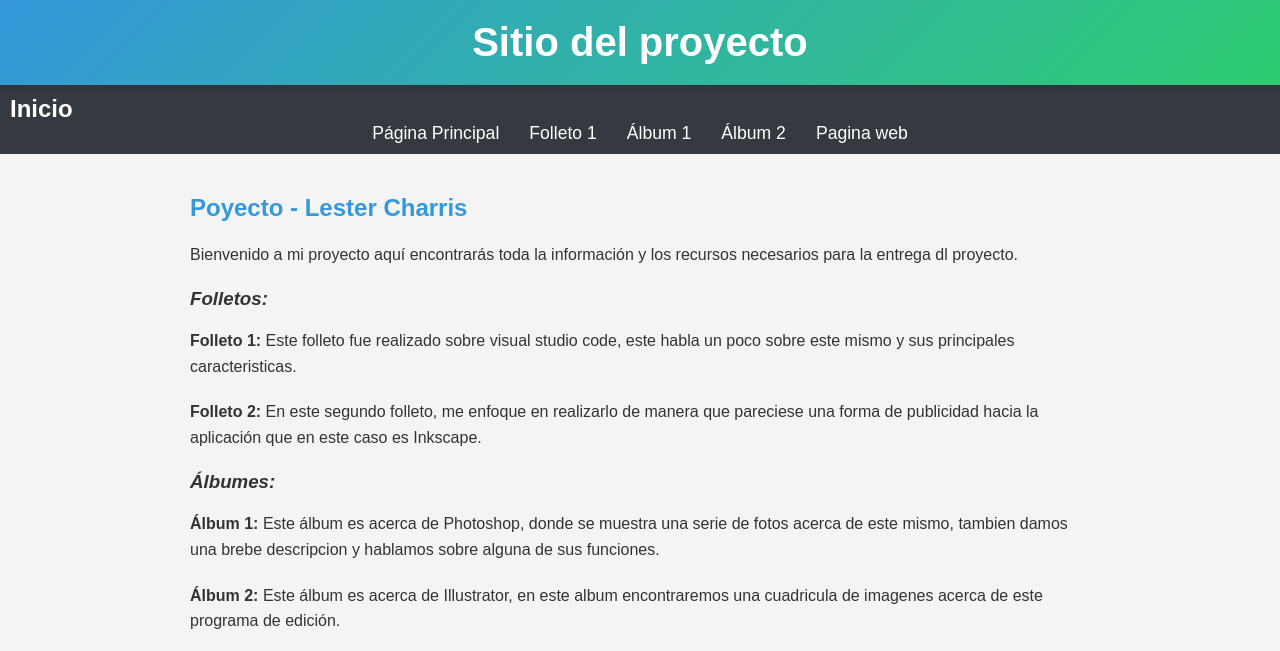
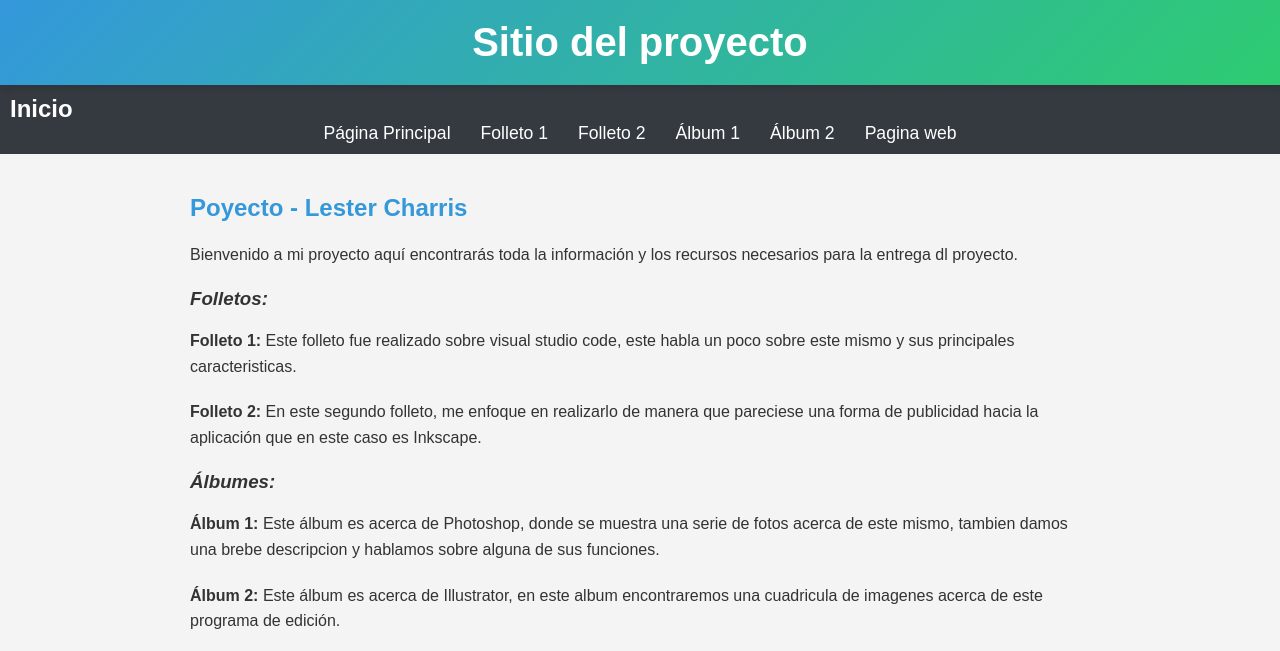
Before and after one commit to Lester554/Sitio-web-del-proyecto, a plain HTML site: page index.html in a window 1280 px wide. Shown: the top 651 px of the page. Drawn offline with nearby package versions, Linux system fonts and the light colour scheme.

Commit message:
Add files via upload

```diff
--- a/index.html
+++ b/index.html
@@ -19,6 +19,7 @@
         <div class="navbar-nav">
             <a class="nav-link" href="index.html">Página Principal</a>
             <a class="nav-link" href="https://new.express.adobe.com/id/urn:aaid:sc:VA6C2:783fb15e-0d04-516d-b765-97d7e3061a0e?invite=true&promoid=Z2G1FQKR&mv=other">Folleto 1</a>
+            <a class="nav-link" href="https://new.express.adobe.com/id/urn:aaid:sc:VA6C2:de3c08b3-94d1-5208-b08a-a5690fe3d1c7?invite=true&promoid=Z2G1FQKR&mv=other">Folleto 2</a>
             <a class="nav-link" href="https://new.express.adobe.com/webpage/TjUlGS8NFqs0u">Álbum 1</a>
             <a class="nav-link" href="https://new.express.adobe.com/webpage/W8hJogw16NTXL">Álbum 2</a>
             <a class="nav-link" href="https://bootstrap554.netlify.app/">Pagina web</a>
```
